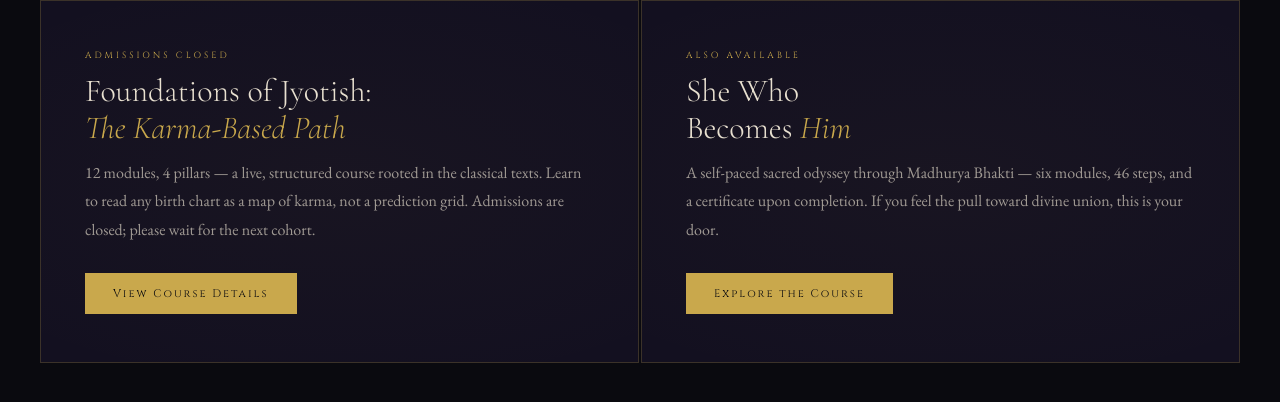
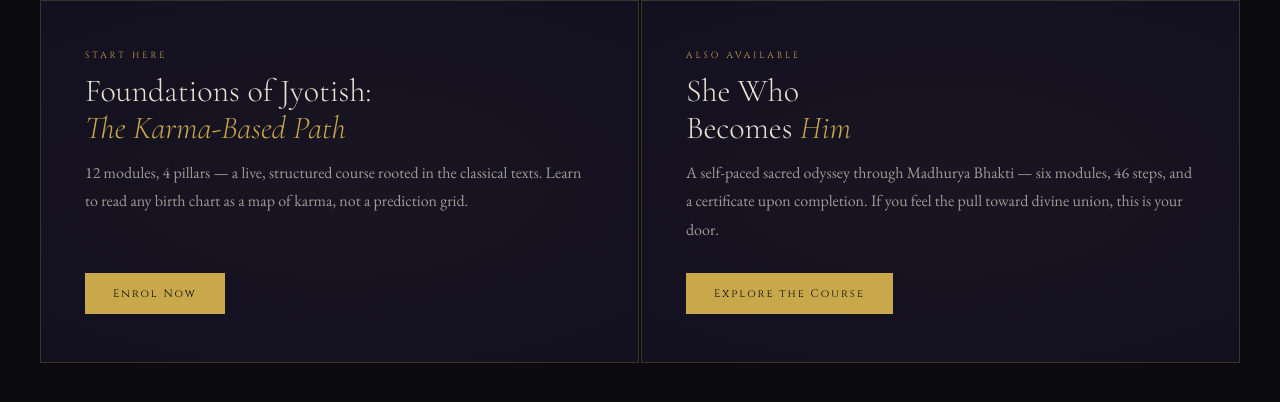
Before and after one commit to ShivohamPath/website, a plain HTML site: page wix-studio/embeds/courses-cta.html in a window 1280 px wide. Drawn offline with nearby package versions, Linux system fonts and the light colour scheme.

Commit message:
Restore courses-cta.html after course correction

```diff
--- a/wix-studio/embeds/courses-cta.html
+++ b/wix-studio/embeds/courses-cta.html
@@ -135,16 +135,15 @@
     <!-- Card 1: Foundations of Jyotish -->
     <div class="cta-card">
       <div class="card-top">
-        <span class="card-eyebrow">ADMISSIONS CLOSED</span>
+        <span class="card-eyebrow">START HERE</span>
         <h3>Foundations of Jyotish:<br><em>The Karma-Based Path</em></h3>
         <p>
           12 modules, 4 pillars — a live, structured course rooted in the classical texts.
           Learn to read any birth chart as a map of karma, not a prediction grid.
-          Admissions are closed; please wait for the next cohort.
         </p>
       </div>
       <div class="card-bottom-actions">
-        <a href="https://www.shivohampath.com/spiritualcourses/foundations-of-jyothish" class="btn-primary" target="_top">View Course Details</a>
+        <a href="https://www.shivohampath.com/spiritualcourses/foundations-of-jyothish" class="btn-primary" target="_top">Enrol Now</a>
       </div>
     </div>
 
```
